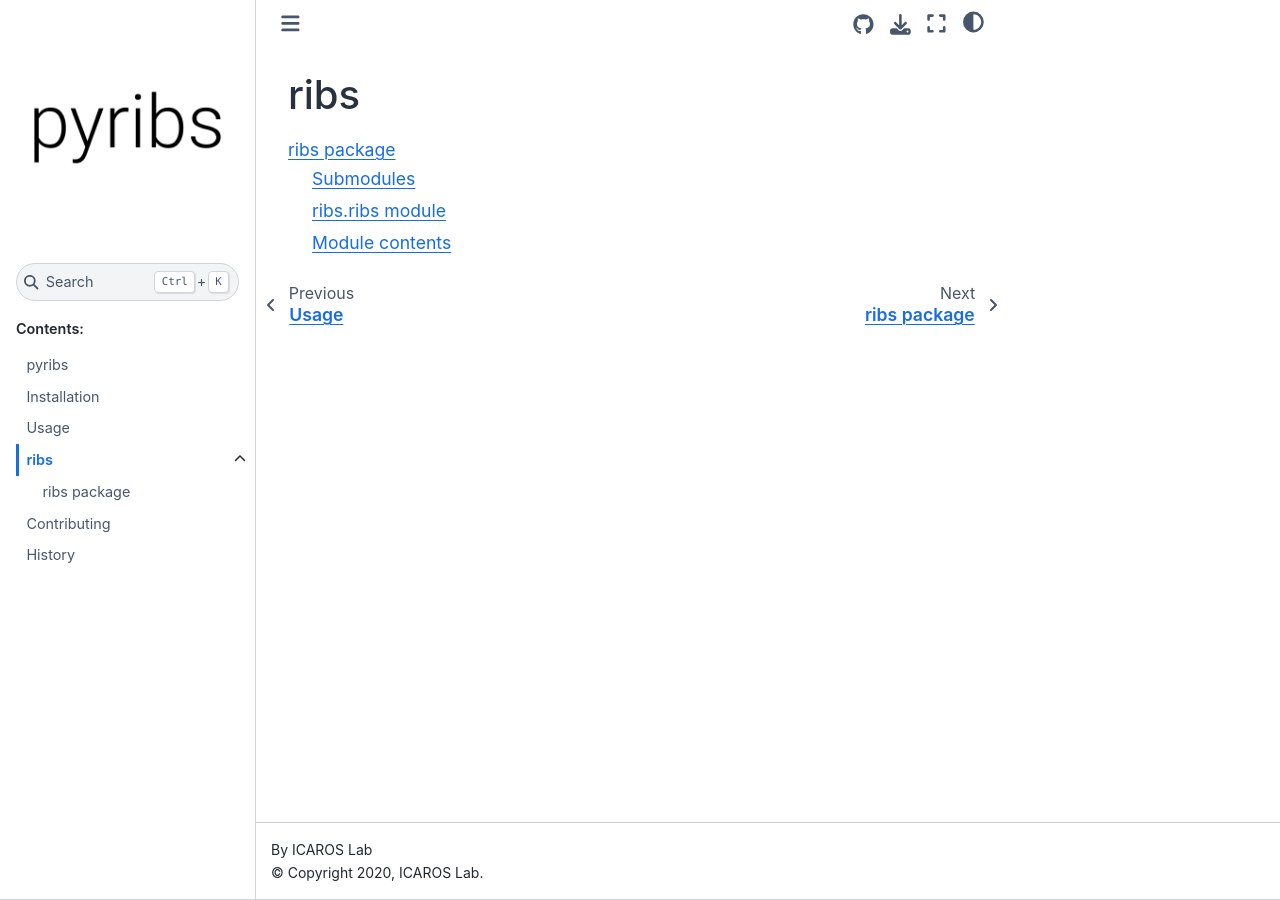
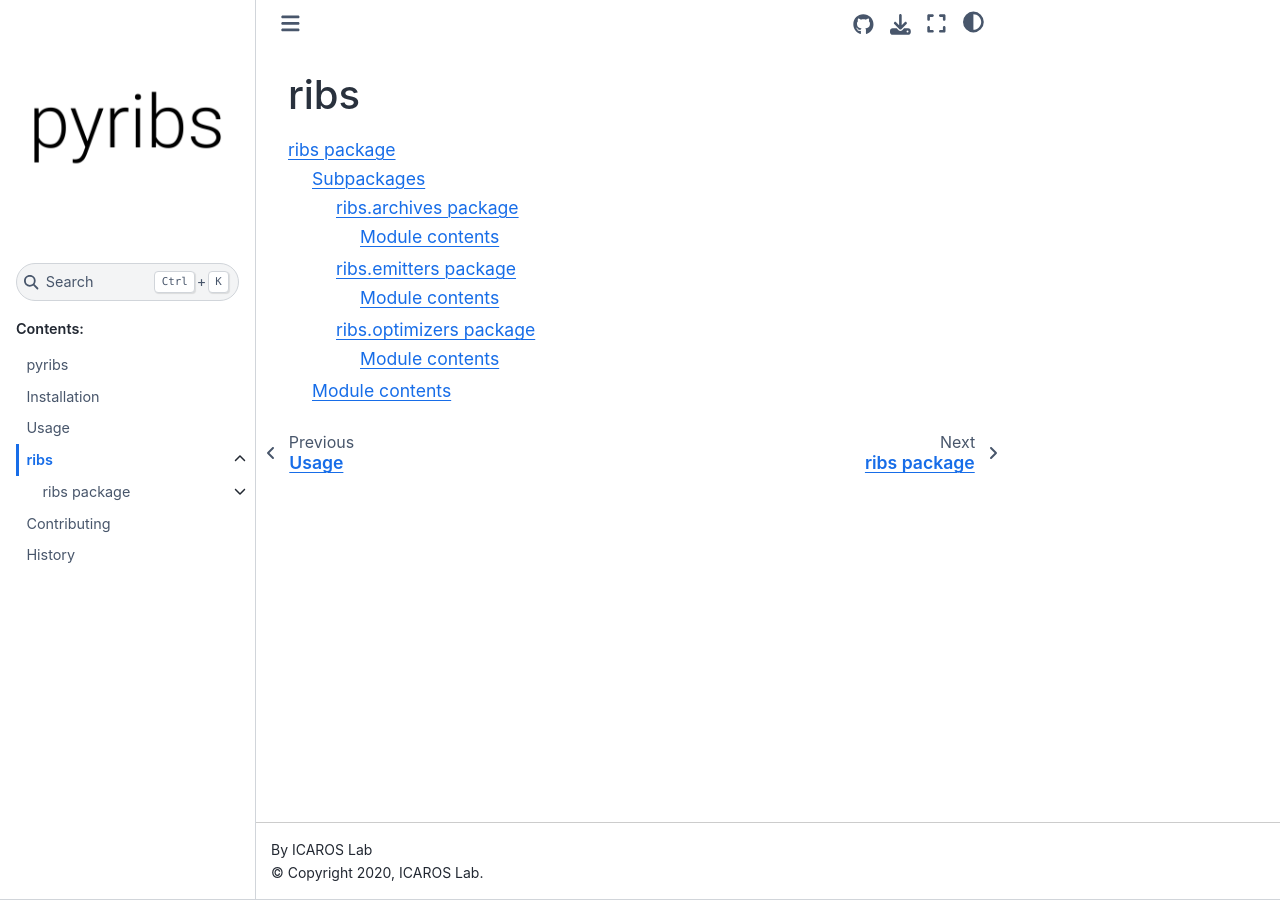
Before and after one commit to icaros-usc/pyribs, a Sphinx documentation site: the page built from docs/modules.rst, in a window 1280 px wide. Built offline with Sphinx 7.4.7 and the Sphinx Book theme 1.1.4, drawn with Linux system fonts in a browser that asks for light colours.

Commit message:
Docs update

```diff
--- a/docs/conf.py
+++ b/docs/conf.py
@@ -162,3 +162,9 @@ texinfo_documents = [
     (master_doc, 'ribs', 'pyribs Documentation', author, 'ribs',
      'One line description of project.', 'Miscellaneous'),
 ]
+
+# -- Extension config -------------------------------------------------
+
+autodoc_default_options = {
+    "member-order": "bysource",
+}
--- /dev/null
+++ b/docs/ribs.archives.rst
@@ -0,0 +1,10 @@
+ribs.archives package
+=====================
+
+Module contents
+---------------
+
+.. automodule:: ribs.archives
+    :members:
+    :undoc-members:
+    :show-inheritance:
--- /dev/null
+++ b/docs/ribs.emitters.rst
@@ -0,0 +1,10 @@
+ribs.emitters package
+=====================
+
+Module contents
+---------------
+
+.. automodule:: ribs.emitters
+    :members:
+    :undoc-members:
+    :show-inheritance:
--- /dev/null
+++ b/docs/ribs.optimizers.rst
@@ -0,0 +1,10 @@
+ribs.optimizers package
+=======================
+
+Module contents
+---------------
+
+.. automodule:: ribs.optimizers
+    :members:
+    :undoc-members:
+    :show-inheritance:
--- a/docs/ribs.rst
+++ b/docs/ribs.rst
@@ -1,22 +1,20 @@
 ribs package
 ============
 
-Submodules
-----------
+Subpackages
+-----------
 
-ribs.ribs module
-----------------
+.. toctree::
+   :maxdepth: 4
 
-.. automodule:: ribs.ribs
-    :members:
-    :undoc-members:
-    :show-inheritance:
-
+   ribs.archives
+   ribs.emitters
+   ribs.optimizers
 
 Module contents
 ---------------
 
 .. automodule:: ribs
-    :members:
-    :undoc-members:
-    :show-inheritance:
+   :members:
+   :undoc-members:
+   :show-inheritance:
```
Also changed, not shown: docs/_static/logo.svg (added), 1 other file.
